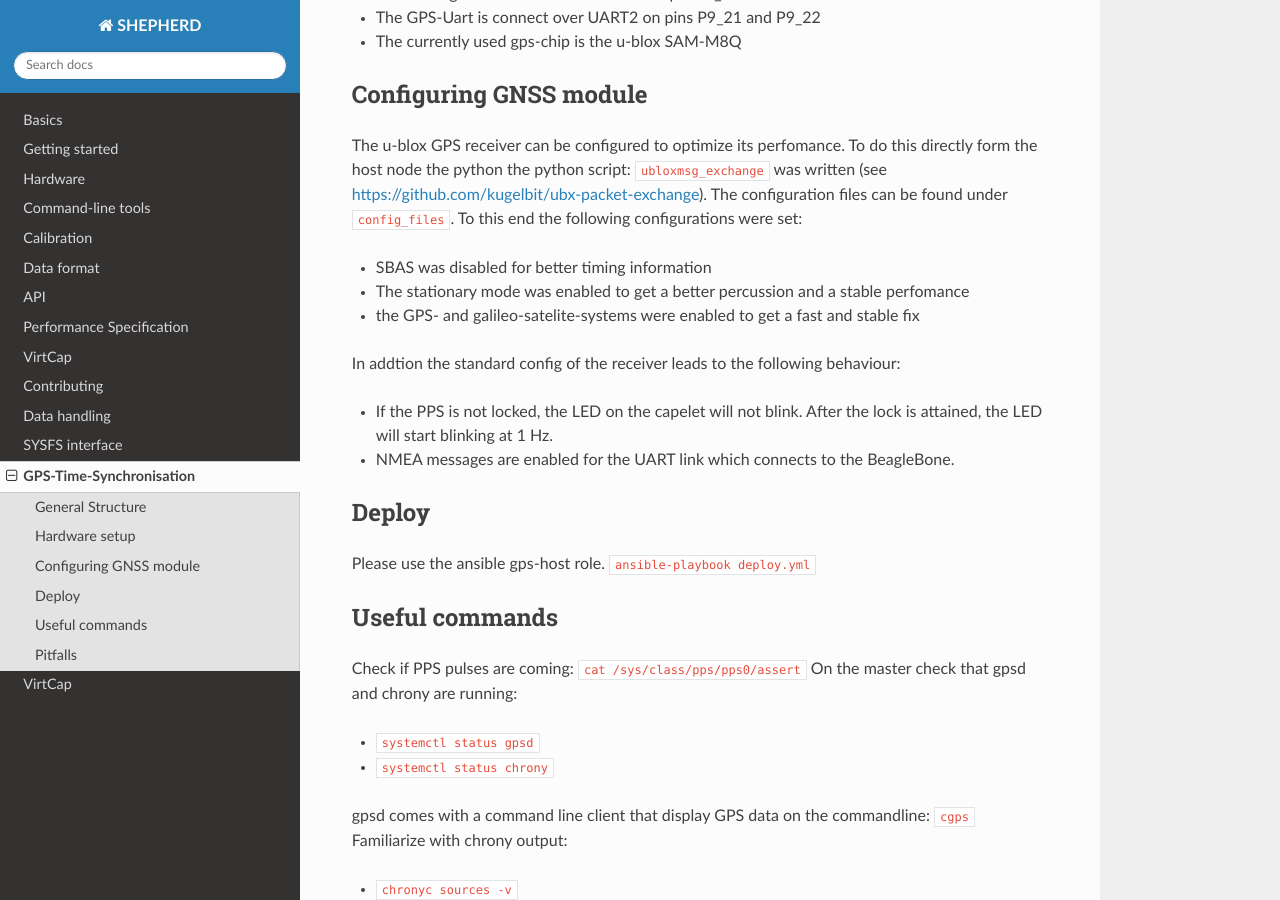
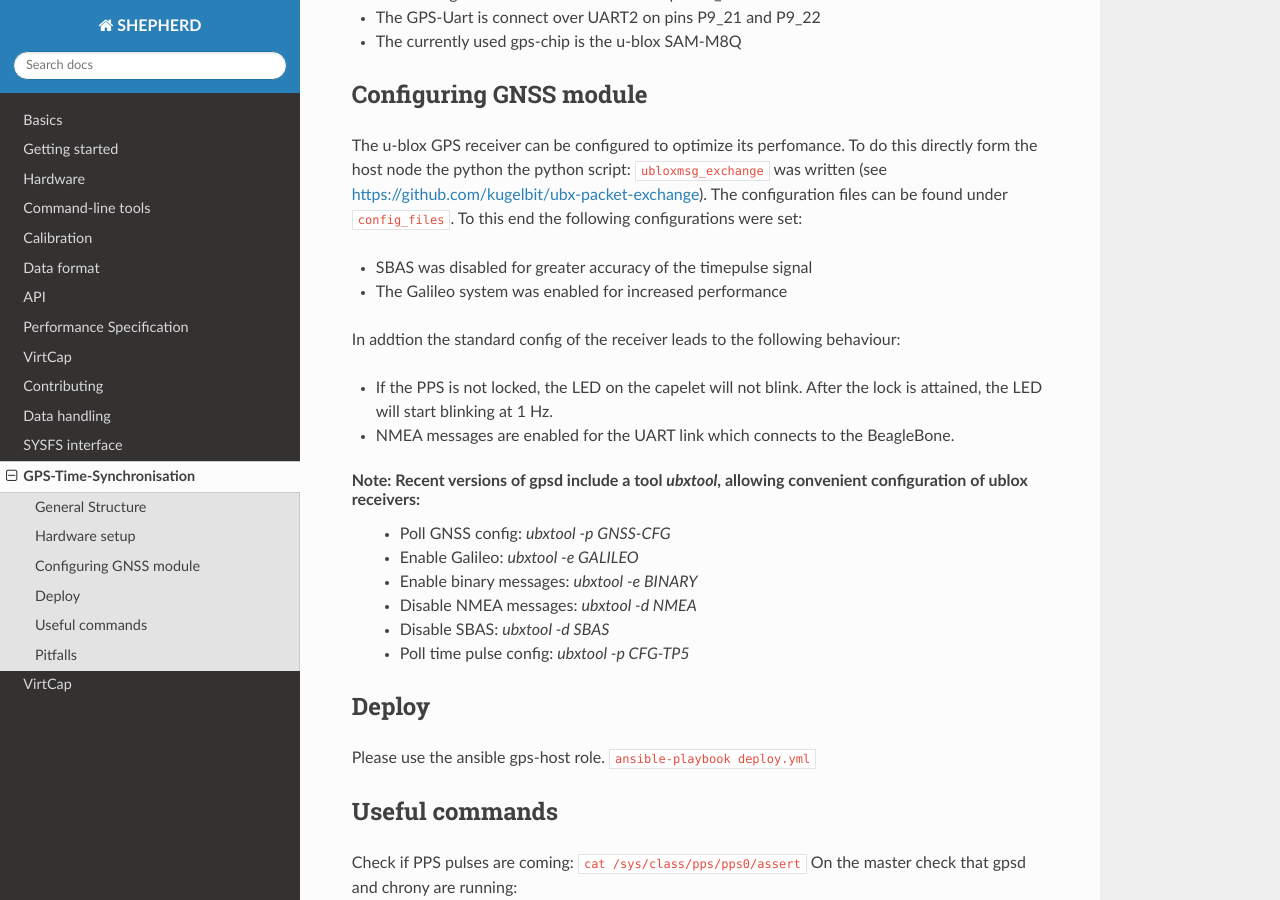
Before and after one commit to geissdoerfer/shepherd, a Sphinx documentation site: the page built from docs/dev/gps_sync.rst, in a window 1280 px wide and 900 px high, scrolled down 725 px. Built offline with Sphinx 7.4.7 and the Read the Docs theme 2.0.0, drawn with Linux system fonts in a browser that asks for light colours.

Commit message:
docs: some notes about ubxtool

```diff
--- a/docs/dev/gps_sync.rst
+++ b/docs/dev/gps_sync.rst
@@ -31,14 +31,21 @@ Configuring GNSS module
 The u-blox GPS receiver can be configured to optimize its perfomance. To do this directly form the host node the python the python script: ``ubloxmsg_exchange`` was
 written (see https://github.com/kugelbit/ubx-packet-exchange). The configuration files can be found under ``config_files``.  To this end the following configurations were set:
 
-- SBAS was disabled for better timing information
-- The stationary mode was enabled to get a better percussion and a stable perfomance
-- the GPS- and galileo-satelite-systems were enabled to get a fast and stable fix
+- SBAS was disabled for greater accuracy of the timepulse signal
+- The Galileo system was enabled for increased performance
 
 In addtion the standard config of the receiver leads to the following behaviour:
 
 - If the PPS is not locked, the LED on the capelet will not blink. After the lock is attained, the LED will start blinking at 1 Hz.
 - NMEA messages are enabled for the UART link which connects to the BeagleBone.
+
+Note: Recent versions of gpsd include a tool `ubxtool`, allowing convenient configuration of ublox receivers:
+ - Poll GNSS config: `ubxtool -p GNSS-CFG`
+ - Enable Galileo: `ubxtool -e GALILEO`
+ - Enable binary messages: `ubxtool -e BINARY`
+ - Disable NMEA messages: `ubxtool -d NMEA`
+ - Disable SBAS: `ubxtool -d SBAS`
+ - Poll time pulse config: `ubxtool -p CFG-TP5`
 
 
 Deploy
```
